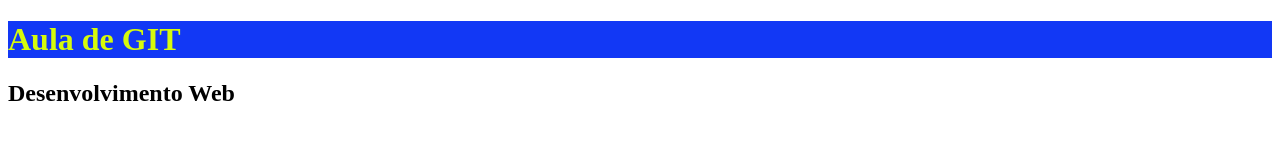
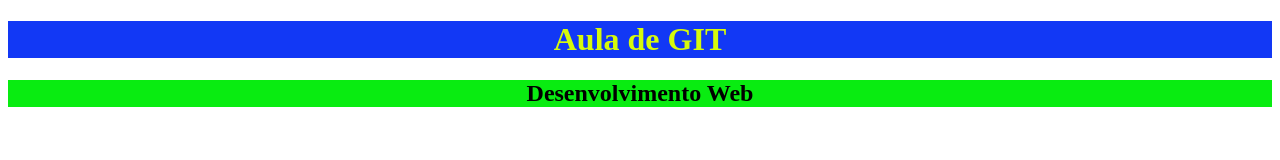
Before and after one commit to Desenvolvimento-Web-2025-Uniacademia/exercicio-01-davesmartins, a plain HTML site: page exercicio1/index.html in a window 1280 px wide. Drawn offline with Linux system fonts and the light colour scheme.

Commit message:
css do h2

```diff
--- a/exercicio1/style.css
+++ b/exercicio1/style.css
@@ -1,4 +1,9 @@
 h1{
     color: #d6fa0c;
     background-color: #1238f5;
+    text-align: center;
 }
+h2{
+    background-color: #09ec11;
+    text-align: center;
+}
```
